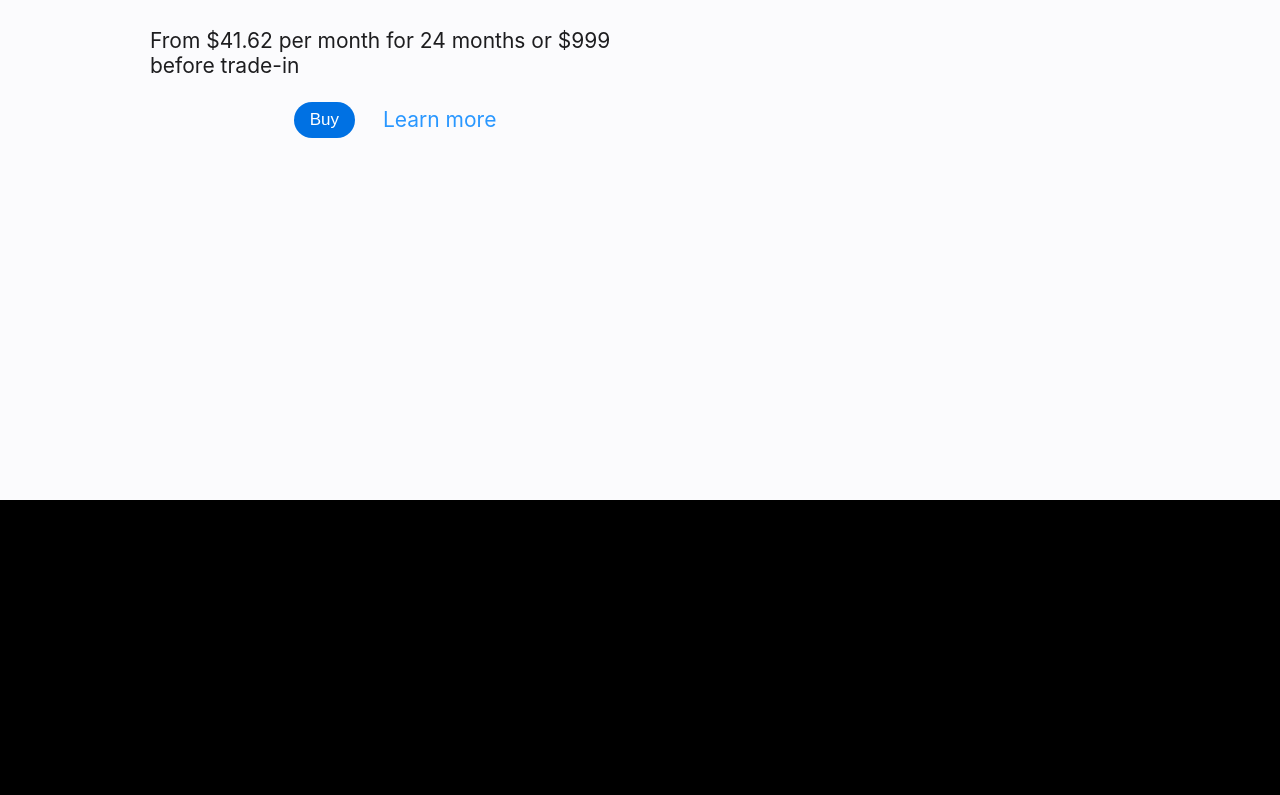
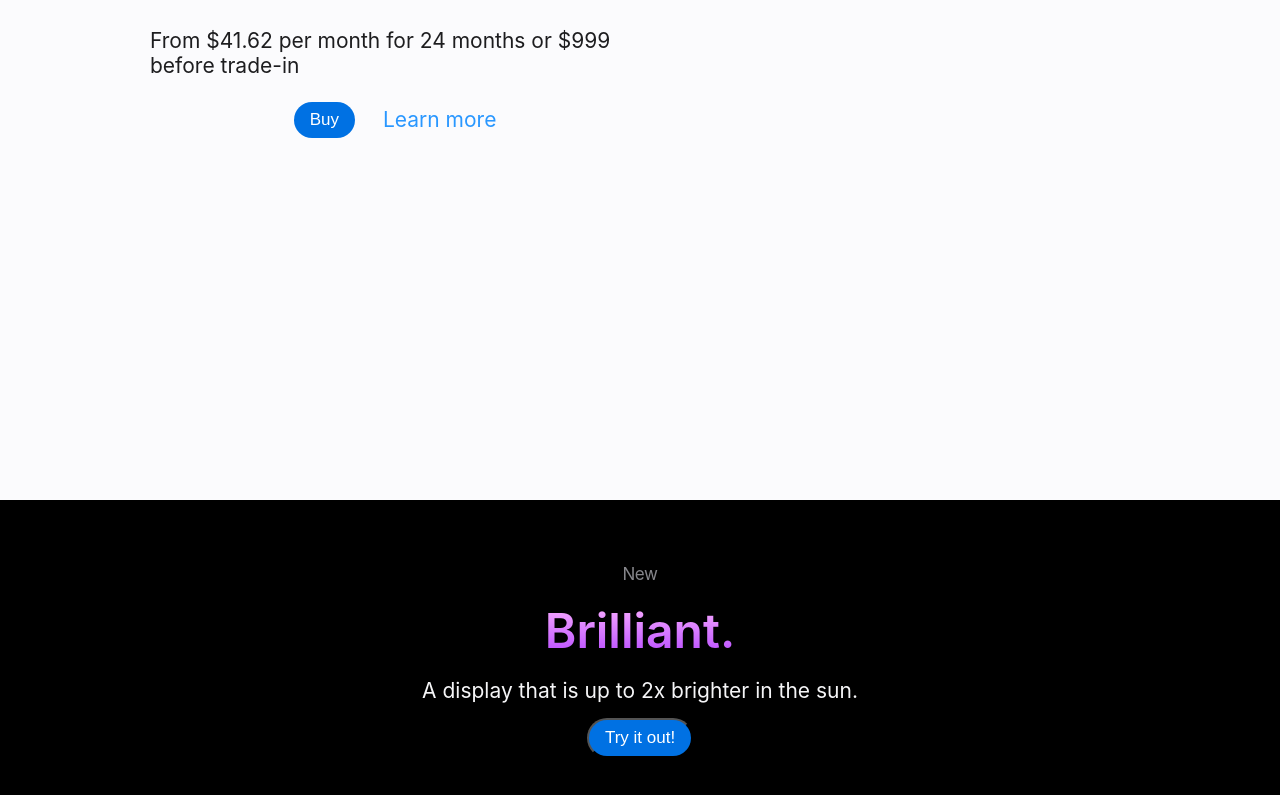
Before and after one commit to bobangajicsm/iphone-3d-website-starter, a React (Vite) app: page / in a window 1280 px wide. Shown: the part 1175-1970 px from the top of the page. Before the commit the page ends 1675 px from the top, so only its background shows below. Built offline with nearby package versions, Linux system fonts and the light colour scheme; a web font is replaced by a local one.

Commit message:
Display (#4)
* text

* css

* typo

```diff
--- a/src/App.jsx
+++ b/src/App.jsx
@@ -1,6 +1,7 @@
 import Navbar from "./components/Navbar";
 import Jumbotron from "./components/Jumbotron";
 import Sound from "./components/Sound";
+import Display from "./components/Display";
 
 // global main
 function App() {
@@ -9,6 +10,7 @@
       <Navbar />
       <Jumbotron />
       <Sound />
+      <Display />
     </div>
   );
 }
--- /dev/null
+++ b/src/components/Display.jsx
@@ -0,0 +1,16 @@
+// global display section
+const Display = () => {
+  return (
+    <div className="display-section wrapper">
+      <h2 className="title">New</h2>
+      <p className="text">Brilliant.</p>
+      <span className="description">
+        A display that is up to 2x brighter in the sun.
+      </span>
+      <button className="button">Try it out!</button>
+      <button className="back-button">Go back</button>
+    </div>
+  );
+};
+
+export default Display;
--- a/src/index.css
+++ b/src/index.css
@@ -85,7 +85,7 @@
   padding: 50px 0 400px 0;
   height: 100vh;
   box-sizing: border-box;
-  opacity: 0;
+  /* opacity: 0; */
   position: relative;
 }
 
```
